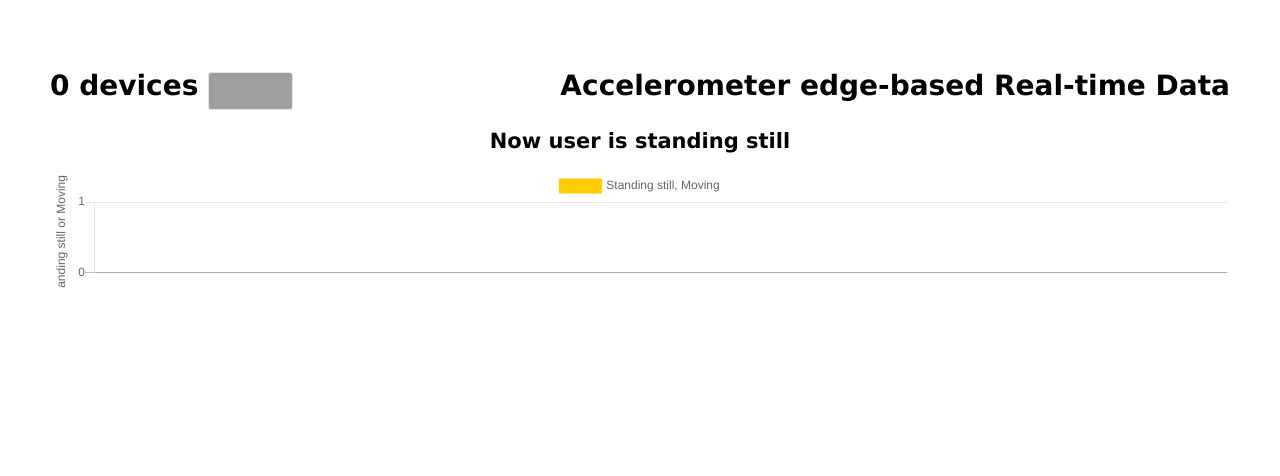
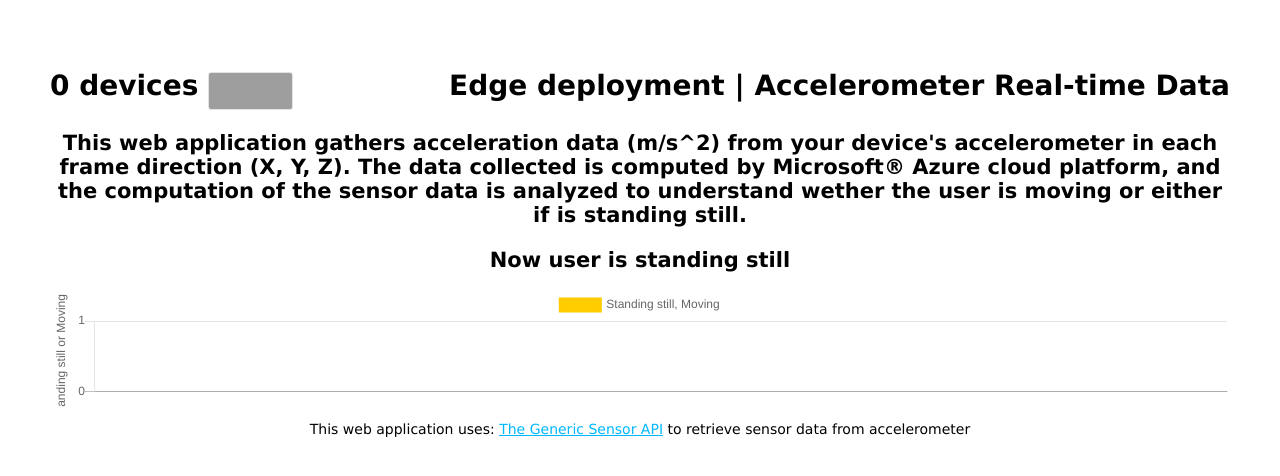
Before and after one commit to RobSorce/IoT-VirtualEnvironmentSensor, a plain HTML site: page Edgebased_deployment/webapp/public/index.html in a window 1280 px wide. Drawn offline with nearby package versions, Linux system fonts and the light colour scheme; grey boxes are pictures that could not be loaded.

Commit message:
Update with more descriptions

```diff
--- a/Edgebased_deployment/webapp/public/index.html
+++ b/Edgebased_deployment/webapp/public/index.html
@@ -1,17 +1,21 @@
 <!doctype html>
+<!-- This document defines the html webpage of the local webapp, to visualize the Human Activity Recognition,
+     when using the edge deployment web application from your smartphone.
+     Using this web application from your computer, allow you to track and visualize the data coming from the devices,
+     keeping even older activity data into charts. -->
 
 <html lang="en">
 <head>
     <!-- Required meta tags -->
     <meta charset="utf-8">
     <meta name="viewport" content="width=device-width, initial-scale=1, shrink-to-fit=no">
-
+    <meta name="author" content="Roberto Sorce">
     <script src="https://code.jquery.com/jquery-3.4.0.min.js" integrity="sha256-BJeo0qm959uMBGb65z40ejJYGSgR7REI4+CW1fNKwOg=" crossorigin="anonymous" type="text/javascript" charset="utf-8"></script>
     <script src="https://cdn.jsdelivr.net/npm/chart.js@2.8.0/dist/Chart.min.js" type="text/javascript" charset="utf-8"></script>
     <script src="js/chart-device-data.js" type="text/javascript" charset="utf-8"></script>
     <link href="css/style.css" rel="stylesheet" />
 
-    <title>Accelerometer Human Activity Recognition</title>
+    <title>Human Activity Recognition | Edge</title>
 </head>
 
 <body>
@@ -20,16 +24,23 @@
             <span id="deviceCount">0 devices</span>
             <select id="listOfDevices" class="select_box"></select>
         </span>
-        <span>Accelerometer edge-based Real-time Data</span>
+        <span>Edge deployment | Accelerometer Real-time Data</span>
     </h1>
     <div>
+      <h2>
+        <p class="description">This web application gathers acceleration data (m/s^2) from your device's accelerometer in each frame direction (X, Y, Z). The data collected is computed by Microsoft® Azure cloud platform, and the computation of the sensor data is analyzed to understand wether the user is moving or either if is standing still.</p>
+      </h2>
+    </div>
+    <div>
         <h2>
-            <span id="activity">Activity</span>
+            <span id="activity">Human Activity Recognition</span>
         </h2>
     </div>
     <div>
         <canvas id="iotChartX" height="30"></canvas>
     </div>
+    <p>This web application uses: <a href="https://mobiforge.com/design-development/the-generic-sensor-api">The Generic Sensor API</a> to retrieve sensor data from accelerometer</p>
+
 </body>
 
 </html>
```
